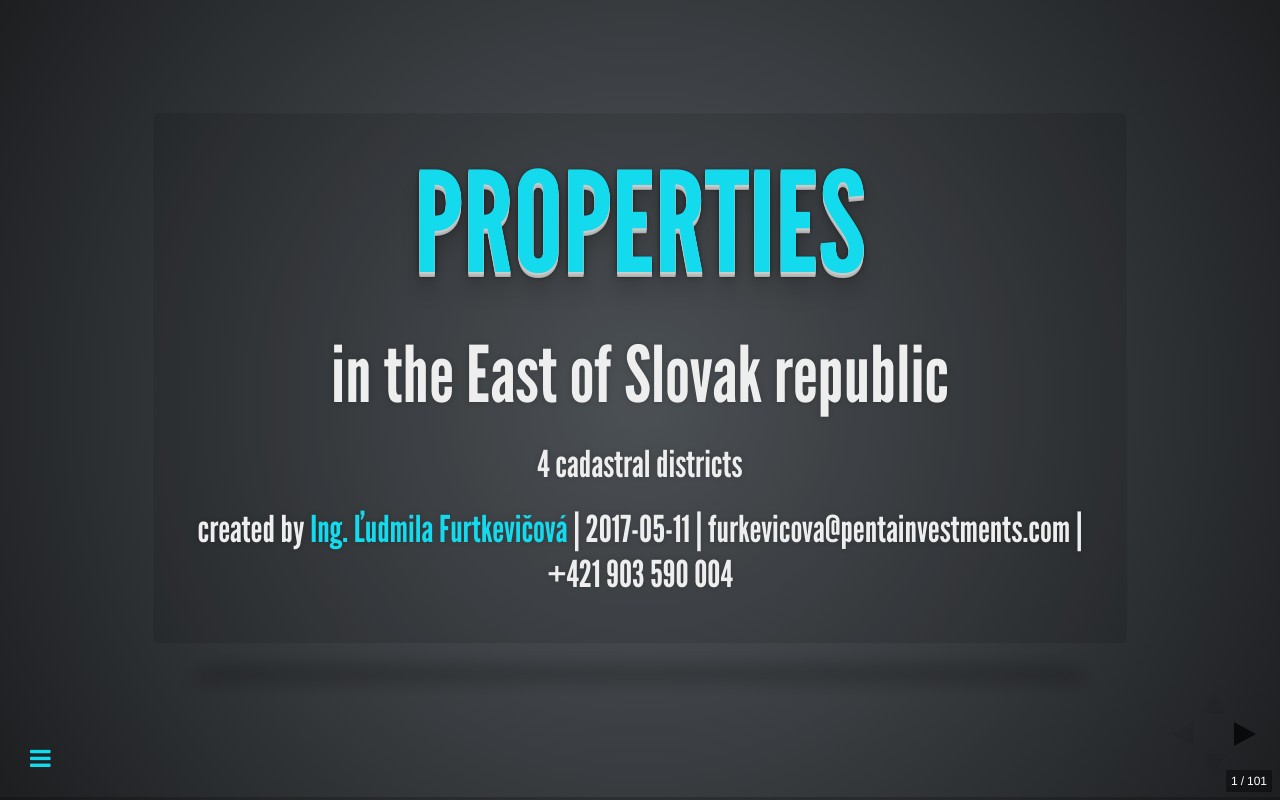
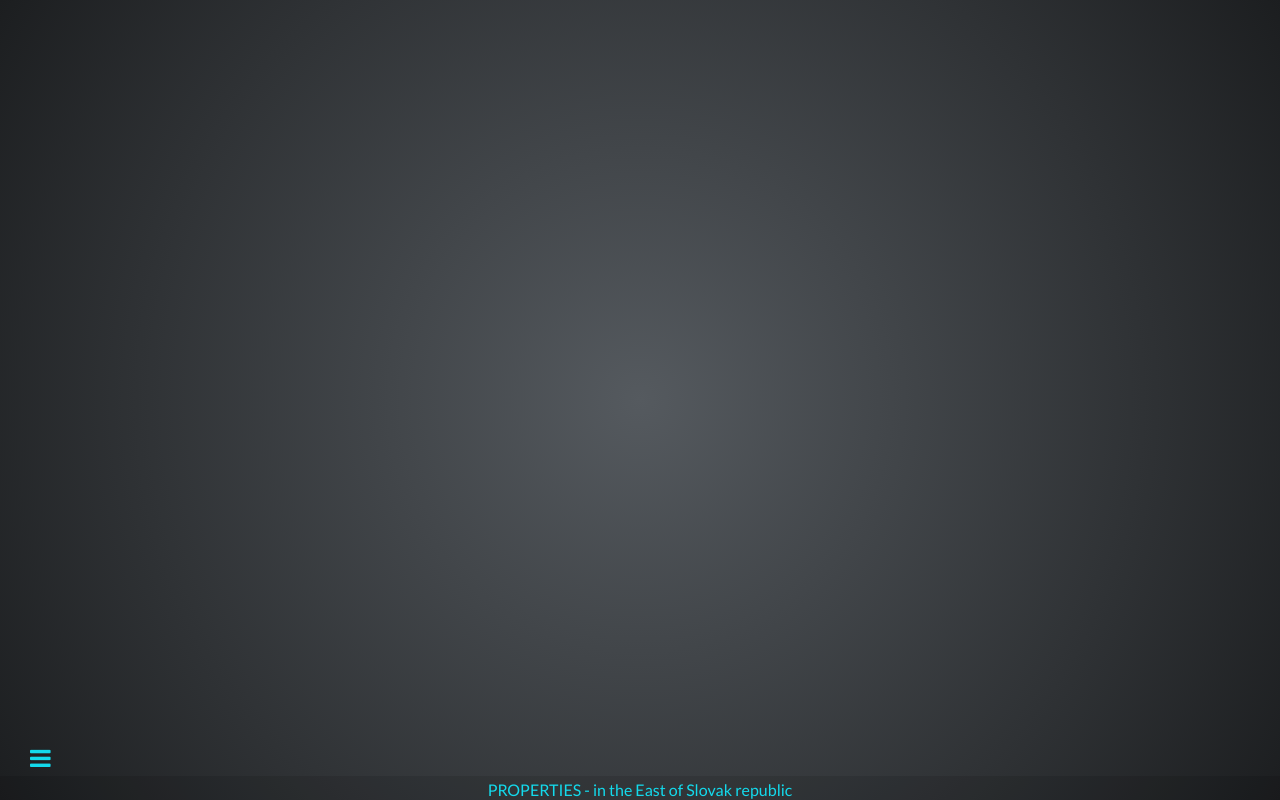
Before and after one commit to lfurtkevicova/presentation_ows, a plain HTML site: page index.html in a window 1280 px wide. Drawn offline with nearby package versions, Linux system fonts and the light colour scheme; some packages are replaced by stand-ins of ours; files whose address does not match are found by name.

Commit message:
Update index.html

```diff
--- a/index.html
+++ b/index.html
@@ -59,8 +59,8 @@ Reveal.initialize({
 
       // enable additionally installed plugins
       { src: './reveal.js/plugin/menu/menu.js' },
-      { src: './reveal.js/plugin/title-footer/title-footer.js', async: true, callback: function() { title_footer.initialize(); } },
-      { src: './reveal.js/plugin/toc-progress/toc-progress.js', async: true, callback: function() { toc_progress.initialize(); toc_progress.create(); } },
+      { src: './reveal.js/plugin/title-footer/title-footer.js', async: false, callback: function() { title_footer.initialize(); } },
+      { src: './reveal.js/plugin/toc-progress/toc-progress.js', async: false, callback: function() { toc_progress.initialize(); toc_progress.create(); } },
     ],
 
     // plugin settings
```
